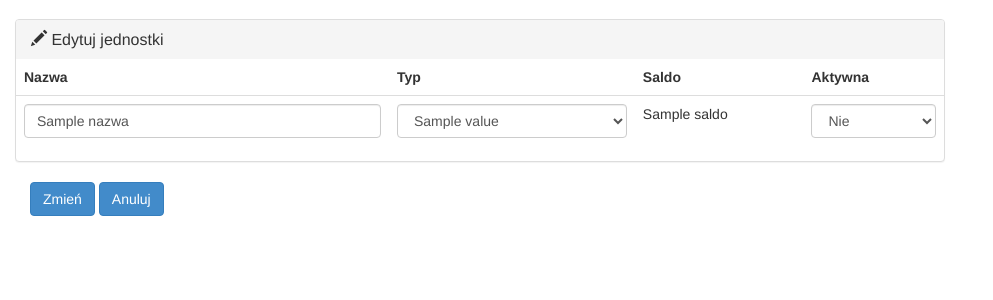
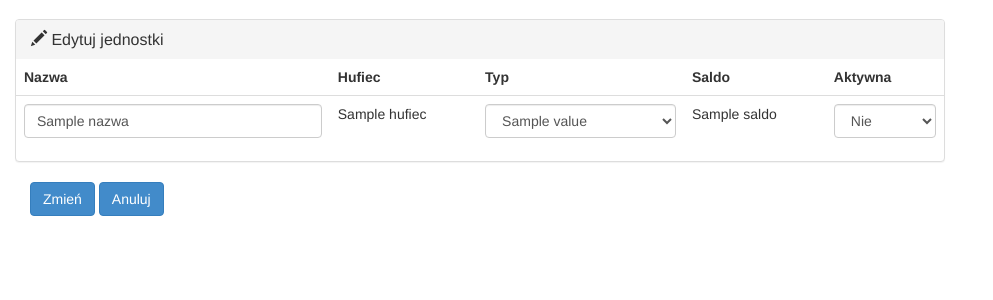
Before and after one commit to kszczepaniak/phoenicia21, a Django app: template Phoenicia21/src/core/templates/core/admin_units.html in a window 1280 px wide. Shown: the part 51-351 px from the top of the page, without its empty margins (0-993 px from the left). Run offline with Django 3.2, Linux system fonts and the light colour scheme; the template is opened without the code that fills it: most values are stand-ins (such as "Sample title", 1, 10 or a date in 2020); some libraries are stand-ins or nearby versions.

Commit message:
Wybór hufca przy dodawaniu jednostek
Admin ma prawo dodać jednostkę z innego hufca. Jeżeli jednostkę będzie
dodawał skarbnik to zawsze będzie z tego samego hufca co on. Opcja
dodawania jednostek przez skarbników jeszcze nie włączona.

```diff
--- a/Phoenicia21/src/core/templates/core/admin_units.html
+++ b/Phoenicia21/src/core/templates/core/admin_units.html
@@ -14,6 +14,7 @@
   <!-- Table -->
   <table class="table">
   <th>Nazwa</th>
+  <th>Hufiec</th>
   <th>Typ</th>
   <th>Saldo</th>
   <th>Aktywna</th>
@@ -23,6 +24,7 @@
   <tr>
   <input type='hidden' name="pick" value="{{ jed.id }}" />
   <td><div class="form-group"><input type="text" class="form-control" name="nazwa" value="{{ jed.nazwa }}"></div></td>
+  <td>{{ jed.hufiec }}</td>
   <td><div class="form-group"><select class="form-control" name="typ_jednostki">
   {% for id, value in typy_jednostek %}<option value="{{ id }}"{% if id == jed.typ_jednostki %} selected="selected" {% endif %}>{{ value }}</option>{% endfor %}
   </select></div></td>
@@ -81,6 +83,15 @@
 	</select></div>
 </div>
 
+{% if request.user.is_admin %}
+<div class="form-group">
+	<label class="control-label col-lg-2">Hufiec</label>
+	<div class="col-lg-3"><select class="form-control" name="hufiec">
+   		{% for huf in hufce %}<option value="{{ huf.id }}">{{ huf }}</option>{% endfor %}
+	</select></div>
+</div>
+{% endif %}
+
 <div class="form-group">
 	<label class="control-label col-lg-2">Saldo</label>
 	<div class="col-lg-3"><input type="text" class="form-control" name="saldo"></div>
@@ -113,6 +124,7 @@
   <thead><tr>
 	  <th></th>
 	  <th>Nazwa</th>
+	  <th>Hufiec</th>
 	  <th>Typ</th>
 	  <th>Saldo</th>
 	  <th>Aktywna</th>
@@ -126,6 +138,7 @@
     	<input type="checkbox" name="pick" value="{{ jed.id }}">
   </td>
   <td>{{ jed.nazwa }}</td>
+  <td>{{ jed.hufiec }}</td>
   <td>{{ jed.get_typ_jednostki_display }}</td>
   <td>{{ jed.saldo }}</td>
   <td>{% if jed.aktywna == True %}Tak{% else %}Nie{% endif %}</td>
```
Also changed, not shown: Phoenicia21/src/core/views.py (+7 -2 lines).
